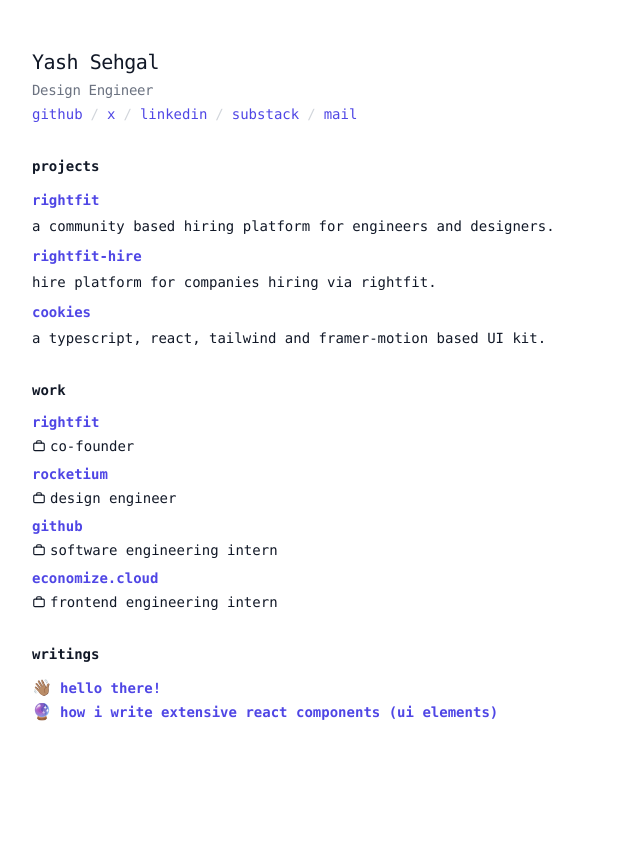
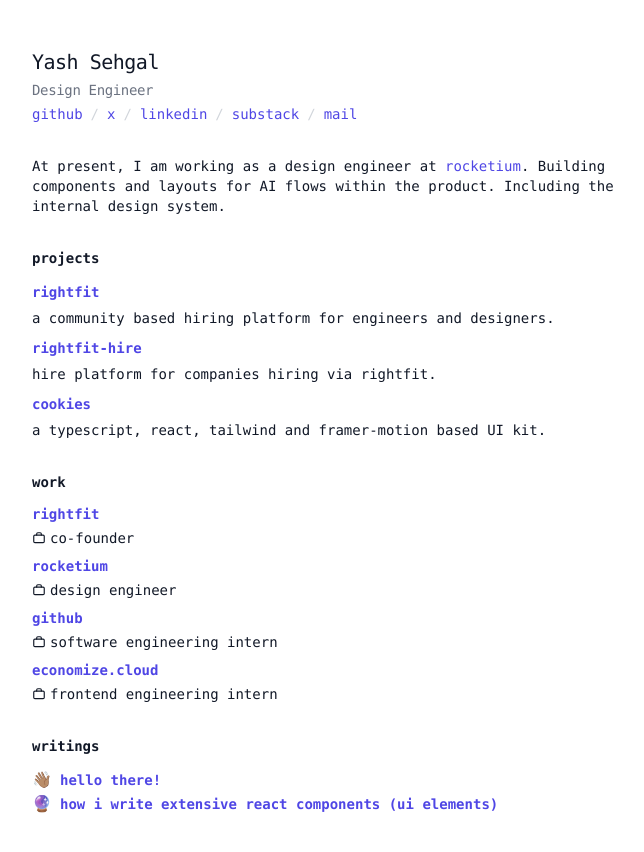
Before and after one commit to yashsehgal/personal-website, a Next.js app: page / in a window 1280 px wide. Shown: the top 852 px of the page, without its empty margins (288-932 px from the left). Before the commit the page ends 820 px from the top, so only its background shows below. Built offline with nearby package versions, Linux system fonts and the light colour scheme.

Commit message:
feat: add latest work section inside header

```diff
--- a/components/sections/header.tsx
+++ b/components/sections/header.tsx
@@ -15,6 +15,14 @@ export default function Header() {
       <h1 className="text-xl font-medium tracking-tight">Yash Sehgal</h1>
       <p className="text-sm text-gray-500 tracking-tight">Design Engineer</p>
       <SocialsWrapper />
+      <div className="!mt-8 text-sm">
+        At present, I am working as a design engineer at{' '}
+        <Link href="https://rocketium.com" target="_blank">
+          rocketium
+        </Link>
+        . Building components and layouts for AI flows within the product.
+        Including the internal design system.
+      </div>
     </header>
   );
 }
```
